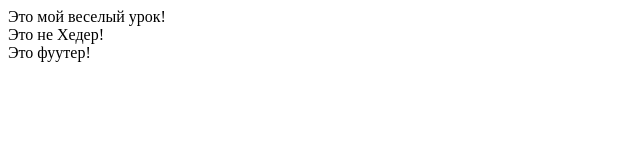
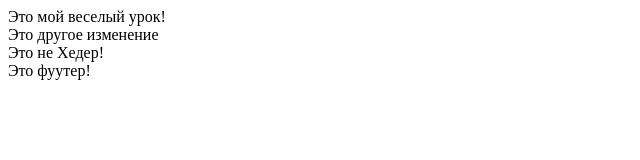
Before and after one commit to AndrSmirnov/asv-andrey1, a plain HTML site: page index.html in a window 1280 px wide. Shown: the whole page, without its empty margins (0-640 px from the left). Drawn offline with Linux system fonts and the light colour scheme.

Commit message:
Update index.html

```diff
--- a/index.html
+++ b/index.html
@@ -11,7 +11,7 @@
     <header>Это мой веселый урок!</header>
 
     <!-- main -->
-    <main></main>
+    <main>Это другое изменение</main>
 
     <!-- footer -->
     <footer>
```
